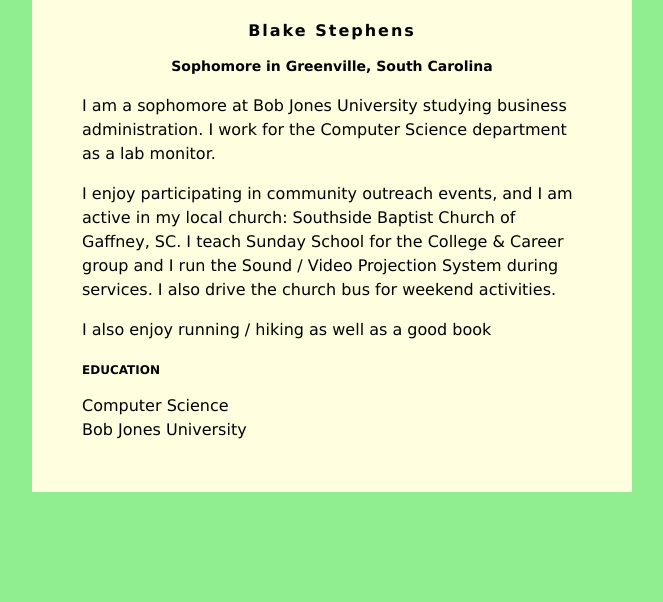
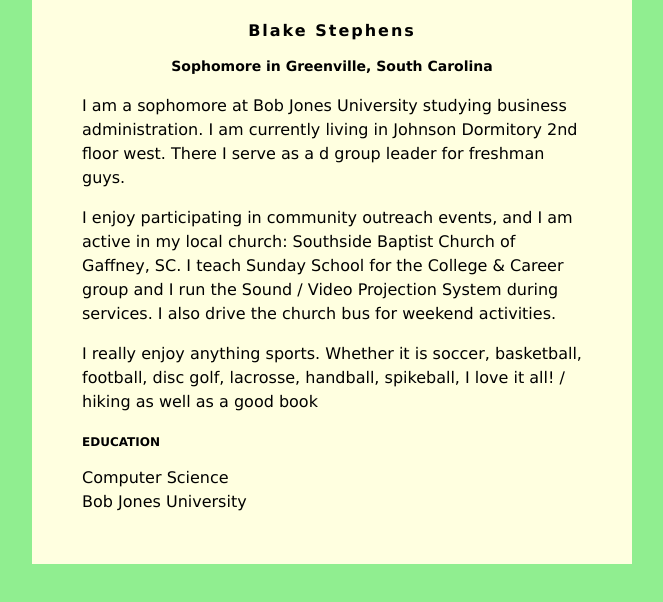
Before and after one commit to blakestephens/blakestephens.github.io, a plain HTML site: page index.html in a window 1280 px wide. Shown: the whole page, without its empty margins (308-971 px from the left). Drawn offline with Linux system fonts and the light colour scheme.

Commit message:
Update index.html

```diff
--- a/index.html
+++ b/index.html
@@ -33,12 +33,12 @@ h3 {
         <h1>Blake Stephens</h1>
         <h2>Sophomore in Greenville, South Carolina</h2>
 
-         <p>I am a sophomore at Bob Jones University studying business administration. I work for the Computer Science department as a lab monitor.</p>
+         <p>I am a sophomore at Bob Jones University studying business administration. I am currently living in Johnson Dormitory 2nd floor west. There I serve as a d group leader for freshman guys. </p>
          <p>
             I enjoy participating in community outreach events, and I am active in my local church: Southside Baptist Church of Gaffney, SC.  I teach Sunday School for the College &amp; Career group and I run the Sound / Video Projection System during services.  I also drive the church bus for weekend activities.
          </p>
          <p>
-            I also enjoy running / hiking as well as a good book
+            I really enjoy anything sports. Whether it is soccer, basketball, football, disc golf, lacrosse, handball, spikeball, I love it all!  / hiking as well as a good book
          </p>
 
         <h3>EDUCATION</h3>
```
